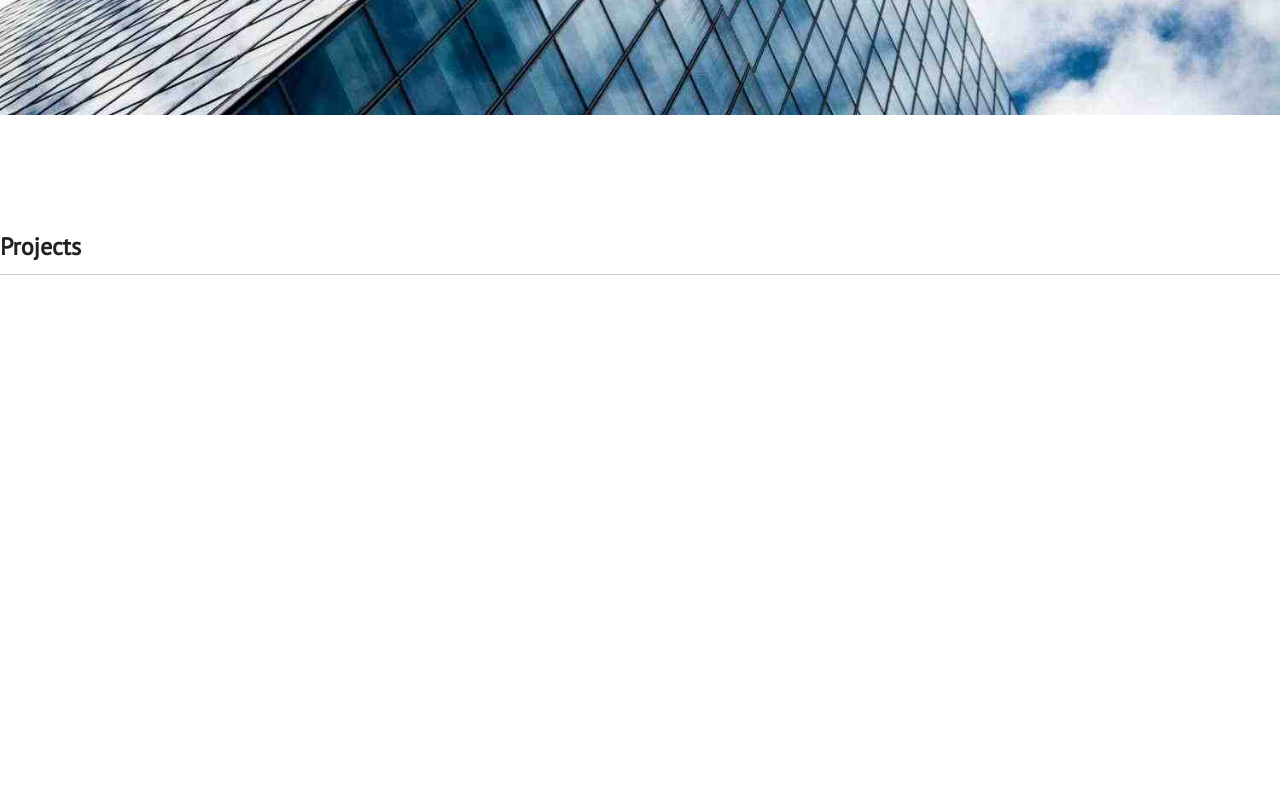
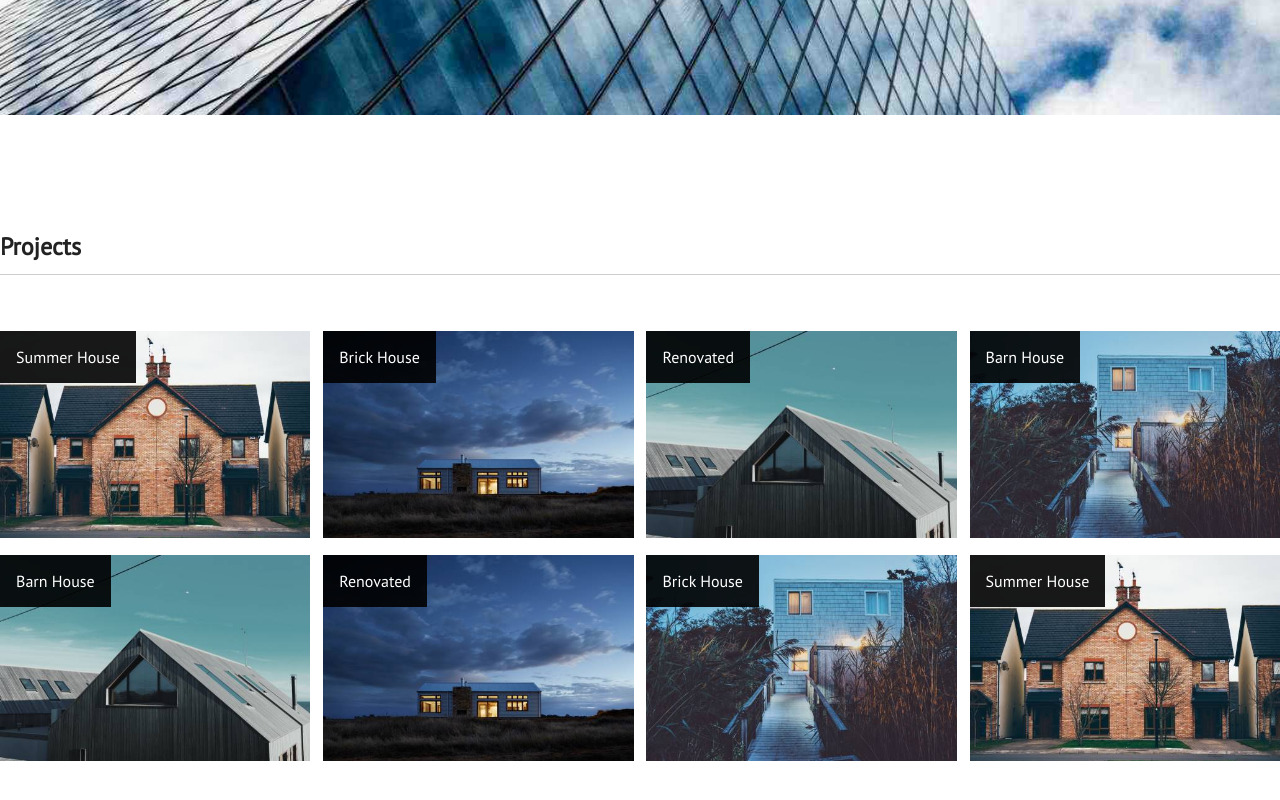
Before and after one commit to booldook/2019-sc-ui-architects, a plain HTML site: page html/main.html in a window 1280 px wide. Shown: the part 568-1368 px from the top of the page. Before the commit the page ends 943 px from the top, so only its background shows below. Drawn offline with Linux system fonts and the light colour scheme.

Commit message:
prjs 작업중

```diff
--- a/css/main.css
+++ b/css/main.css
@@ -24,3 +24,6 @@ position: absolute/relative/fixed
 /***** prjs *****/
 .prjs {width: 100%; margin: 100px auto;}
 .prj_tit {padding: 12px 0; border-bottom: 1px solid #ccc;}
+.prjs > ul {margin-top: 50px; width: 101%; margin-left: -0.5%;}
+.prj {float: left; width: 24%; margin: 0.5%; position: relative;}
+.prj > .sub_tit {padding: 16px; background-color: rgba(0,0,0,0.9); color: #fff; position: absolute; top: 0; left: 0;}
--- a/html/main.html
+++ b/html/main.html
@@ -25,6 +25,41 @@
 	</div>
 	<div class="prjs wrap">
 		<h2 class="prj_tit">Projects</h2>
+		<ul class="clear">
+			<!-- li.prj*8>img.img+div.sub_tit -->
+			<li class="prj">
+				<img src="../img/house2.jpg" alt="프로젝트사진" class="img">
+				<div class="sub_tit">Summer House</div>
+			</li>
+			<li class="prj">
+				<img src="../img/house3.jpg" alt="프로젝트사진" class="img">
+				<div class="sub_tit">Brick House</div>
+			</li>
+			<li class="prj">
+				<img src="../img/house4.jpg" alt="프로젝트사진" class="img">
+				<div class="sub_tit">Renovated</div>
+			</li>
+			<li class="prj">
+				<img src="../img/house5.jpg" alt="프로젝트사진" class="img">
+				<div class="sub_tit">Barn House</div>
+			</li>
+			<li class="prj">
+				<img src="../img/house4.jpg" alt="프로젝트사진" class="img">
+				<div class="sub_tit">Barn House</div>
+			</li>
+			<li class="prj">
+				<img src="../img/house3.jpg" alt="프로젝트사진" class="img">
+				<div class="sub_tit">Renovated</div>
+			</li>
+			<li class="prj">
+				<img src="../img/house5.jpg" alt="프로젝트사진" class="img">
+				<div class="sub_tit">Brick House</div>
+			</li>
+			<li class="prj">
+				<img src="../img/house2.jpg" alt="프로젝트사진" class="img">
+				<div class="sub_tit">Summer House</div>
+			</li>
+		</ul>
 	</div>
 </body>
 </html>
```
